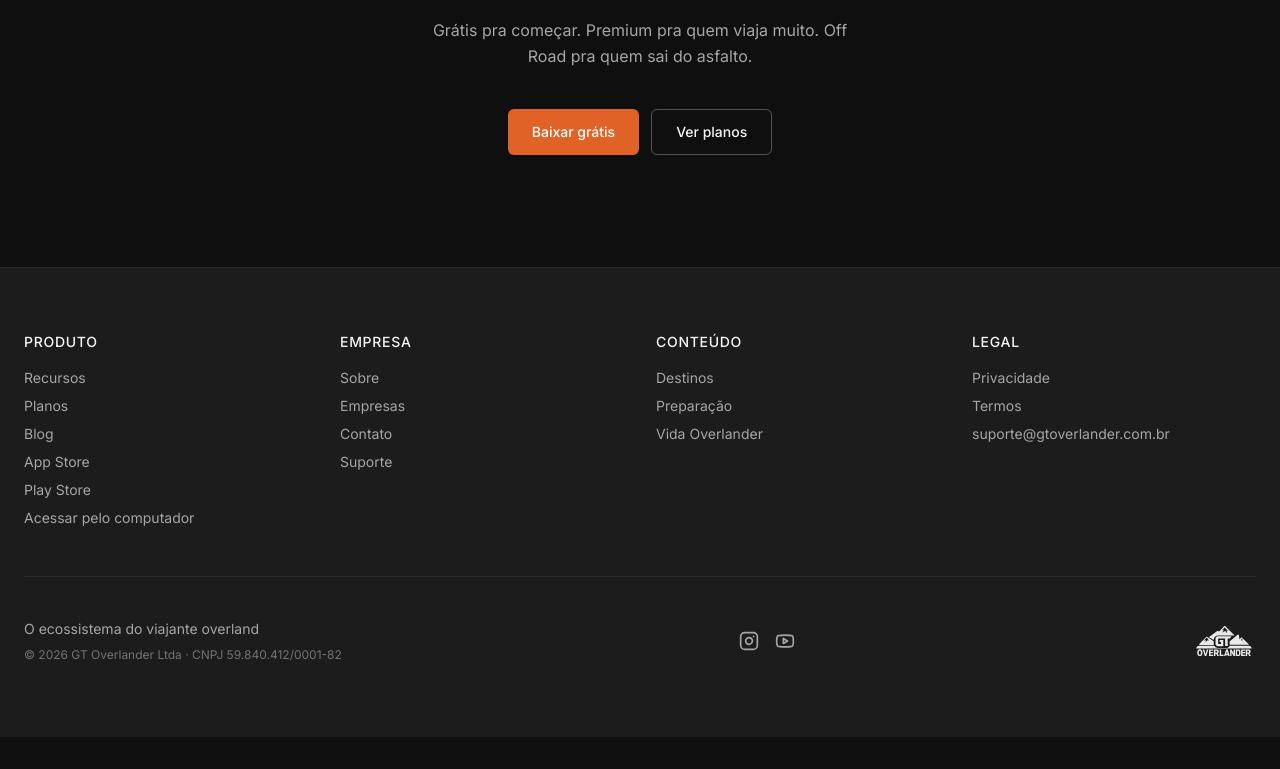
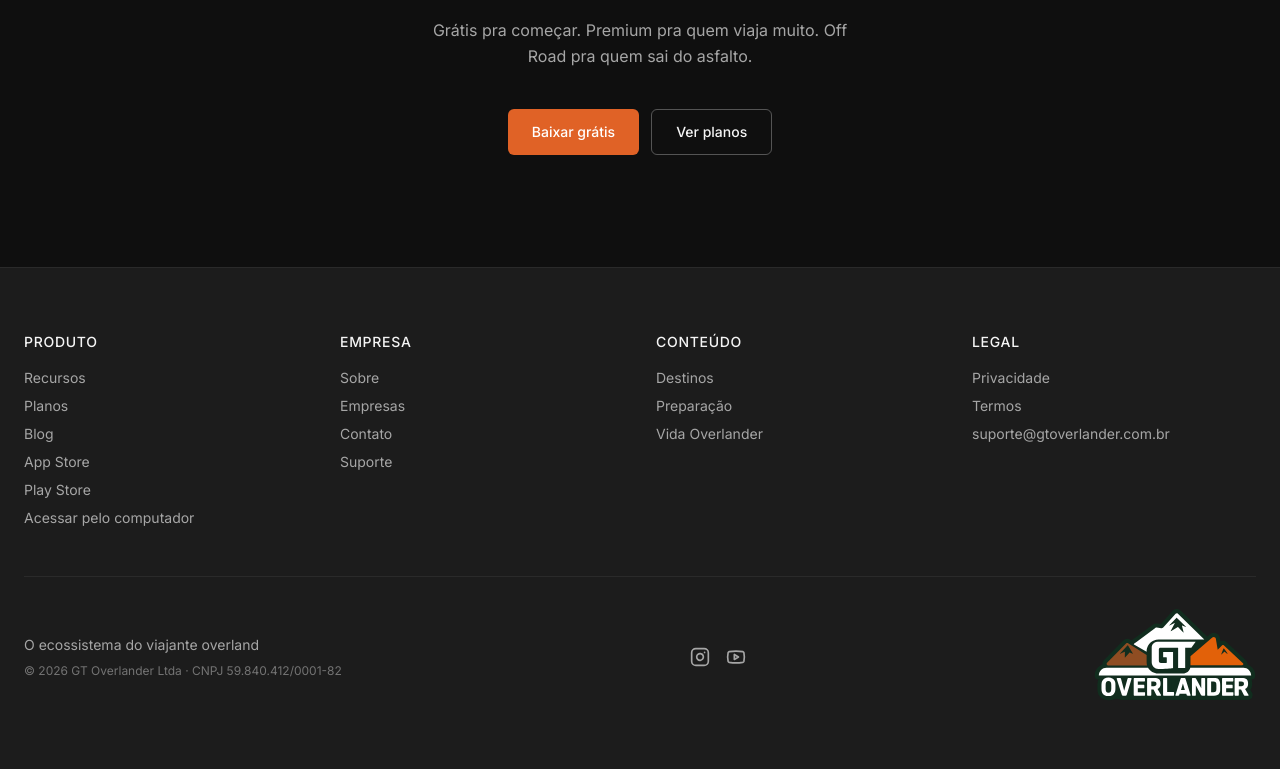
Before and after one commit to rangel2010/gtoverlander-site, a Next.js app: page / in a window 1280 px wide. Shown: the part 4439-5208 px from the top of the page. Before the commit the page ends 5176 px from the top, so only its background shows below. Built offline with nearby package versions, Linux system fonts and the light colour scheme; no server answers.

Commit message:
Logo cropada + maior no header e footer

```diff
--- a/components/footer.tsx
+++ b/components/footer.tsx
@@ -130,12 +130,12 @@ export function Footer() {
             </a>
           </div>
 
-          {/* Logo real do GT (versão branca) — lado direito */}
+          {/* Logo real do GT (cor contorno, mesma do header) — lado direito */}
           {/* eslint-disable-next-line @next/next/no-img-element */}
           <img
-            src="/images/logo-gt-white.svg"
+            src="/images/logo-gt-contorno.svg"
             alt="GT Overlander"
-            className="h-16 w-auto opacity-90"
+            className="h-24 w-auto"
           />
         </div>
       </div>
--- a/components/header.tsx
+++ b/components/header.tsx
@@ -37,7 +37,7 @@ export function Header() {
           <img
             src="/images/logo-gt-contorno.svg"
             alt="GT Overlander"
-            className="h-14 w-auto"
+            className="h-16 w-auto"
           />
         </Link>
 
```
Also changed, not shown: public/images/logo-gt-contorno.svg.
